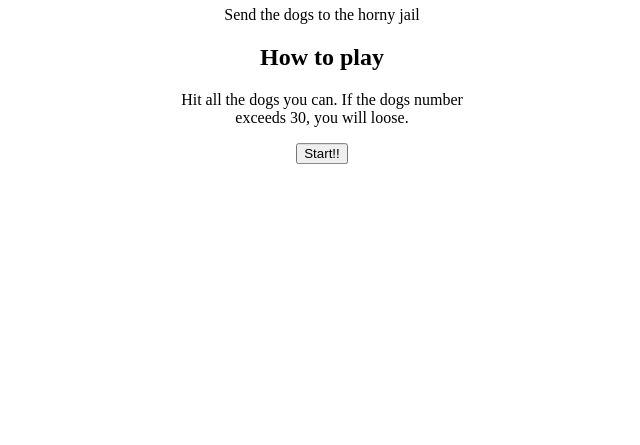
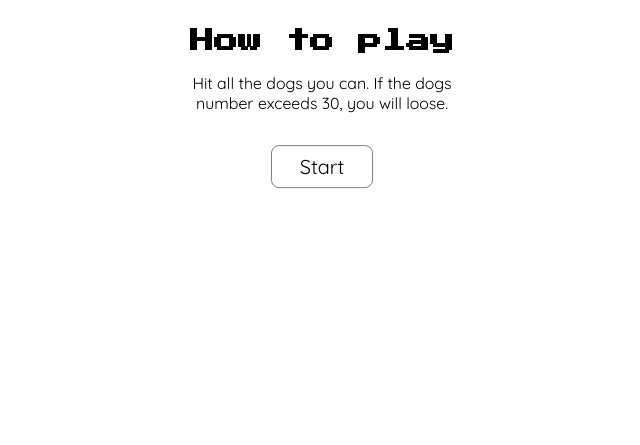
Before and after one commit to artolajon/bonk-game, a plain HTML site: page index.html in a window 1280 px wide. Shown: the part 355-800 px from the top of the page, without its empty margins (318-958 px from the left). Drawn offline with Linux system fonts and the light colour scheme.

Commit message:
Add fonts and style

```diff
--- a/assets/styles/style.css
+++ b/assets/styles/style.css
@@ -1,3 +1,19 @@
+@font-face {
+    font-family: PressStart2P;
+    src: url(../fonts/Press_Start_2P/PressStart2P-Regular.ttf);
+  }
+  @font-face {
+    font-family: Quicksand;
+    src: url(../fonts/Quicksand/Quicksand-VariableFont_wght.ttf);
+  }
+*{
+    font-family: Quicksand;
+}
+h1, h2{
+    font-family: PressStart2P;
+    white-space: nowrap;
+}
+
 .centered {
     position: absolute;
     top: 50%;
@@ -13,6 +29,23 @@
 .menu{
     max-width: 300px;
 }
+.menu>div{
+    margin-bottom: 2rem;
+}
+button{
+    padding: .5rem 1.75rem;
+    border: 1px solid grey ;
+    border-radius: .5rem;
+    background: white;
+    font-size: 1.25rem;
+}
+button:hover{
+    background-color: lightgray;
+}
+button:active{
+    background-color: gray;
+    outline: none;
+}
 
 .dog{
     background-image: url(../images/dog.png);
--- a/index.html
+++ b/index.html
@@ -10,16 +10,21 @@
     </head>
     <body>
         <div class="centered text-center menu" id="start">
+            <div>
                 <h1>Bonk Game</h1>
                 <p>Send the dogs to the horny jail</p>
-
+            </div>
+            <div>
                 <h2>How to play</h2>
                 <p>Hit all the dogs you can. If the dogs number exceeds 30, you will loose.</p>
-            <button onclick="startGame()"> Start!! </button>
+            </div>
+            <button onclick="startGame()"> Start </button>
         </div>
         <div class="centered text-center menu hidden" id="end">
+            <div>
                 <h1>Game Over</h1>
                 <p>Score: <span id="score"></span></p>
+            </div>
             <button onclick="startGame()"> Replay </button>
         </div>
 
```
Also changed, not shown: assets/fonts/Press_Start_2P/OFL.txt (added), assets/fonts/Press_Start_2P/PressStart2P-Regular.ttf (added), assets/fonts/Quicksand/OFL.txt (added), assets/fonts/Quicksand/Quicksand-VariableFont_wght.ttf (added), assets/fonts/Quicksand/README.txt (added), assets/fonts/Quicksand/static/Quicksand-Bold.ttf (added), assets/fonts/Quicksand/static/Quicksand-Light.ttf (added), assets/fonts/Quicksand/static/Quicksand-Medium.ttf (added), assets/fonts/Quicksand/static/Quicksand-Regular.ttf (added), assets/fonts/Quicksand/static/Quicksand-SemiBold.ttf (added). Lines whose indentation alone changed are shown as unchanged.
